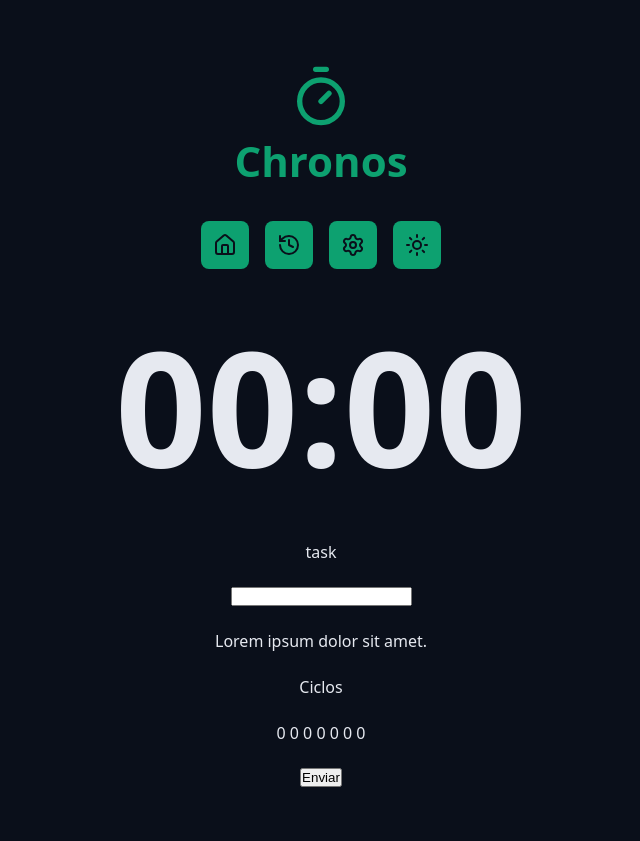
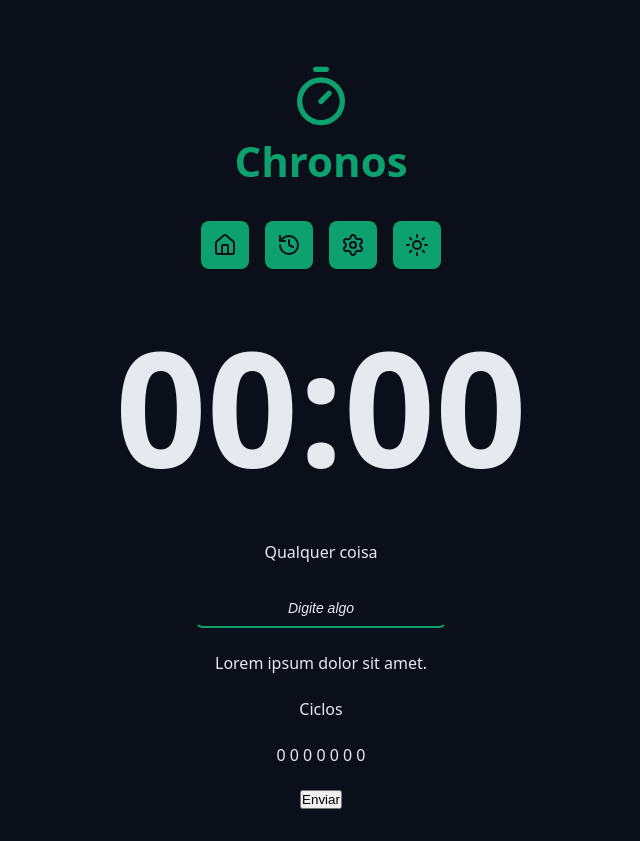
Before and after one commit to lucaspaludo/chronos-pomodoro, a React (Vite) app: page / in a window 1280 px wide. Shown: the whole page, without its empty margins (319-959 px from the left). Before the commit the page ends 819 px from the top, so only its background shows below. Built offline with nearby package versions, Linux system fonts and the light colour scheme.

Commit message:
adicionando input

```diff
--- a/src/App.tsx
+++ b/src/App.tsx
@@ -1,6 +1,6 @@
 import { Container } from "./components/Container";
 import { CountDown } from "./components/CountDown";
-import { Heading } from "./components/Heading";
+import { DefaultInput } from "./components/DefaultInput";
 import { Logo } from "./components/Logo";
 import { Menu } from "./components/Menu";
 import "./styles/global.css";
@@ -25,8 +25,12 @@
         <form className="form" action="">
 
           <div className="formRow">
-            <label htmlFor="input">task</label>
-            <input id="input" type="text" />
+            <DefaultInput
+              labelText="Qualquer coisa"
+              id='meuInput'
+              type="text"
+              placeholder="Digite algo"
+          />
           </div>
 
           <div className="formRow">
--- /dev/null
+++ b/src/components/DefaultInput/index.tsx
@@ -0,0 +1,18 @@
+import styles from './styles.module.css'
+
+type DefaultInputProps = {
+  id: string;
+  labelText: string;
+} & React.ComponentProps<"input"> ;
+
+
+export function DefaultInput({ id, type, labelText, ...rest } :  DefaultInputProps) {
+  return (
+    <>
+
+      <label htmlFor={id}>{labelText}</label>
+
+      <input className={styles.input} id={id} type={type} {...rest}/>
+    </>
+  );
+}
--- /dev/null
+++ b/src/components/DefaultInput/styles.module.css
@@ -0,0 +1,29 @@
+.input {
+  background-color: transparent;
+  text-align: center;
+  font-size: 1.8rem;
+  padding: 0.8rem;
+  color: var(--text-default);
+  outline: none;
+  border: 0.2rem solid transparent;
+  border-radius: 0.8rem;
+  border-bottom: 0.2rem solid var(--primary);
+  transition: all 0.1s ease-in-out;
+}
+
+.input:focus {
+  border-radius: 0.8rem;
+  border: 0.2rem solid var(--primary);
+
+}
+
+.input::placeholder {
+  color: var(--grey-500);
+  font-size: 1.4rem;
+  font-style: italic;
+}
+
+input:disabled {
+  border-bottom: 0.2rem solid var(--disabled);
+  color: var(--text-muted);
+}
```
Also changed, not shown: src/components/CountDown/index.tsx (line endings or trailing spaces), 1 other file (tests, documents, lock files or other folders).
